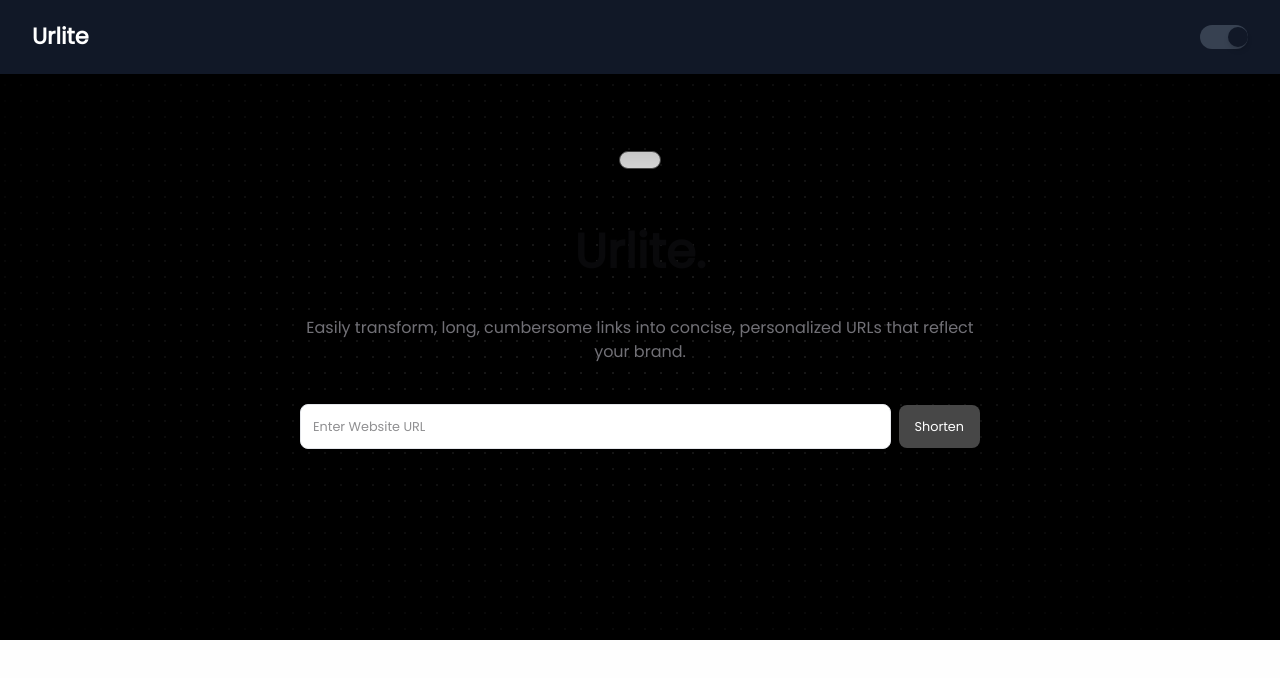
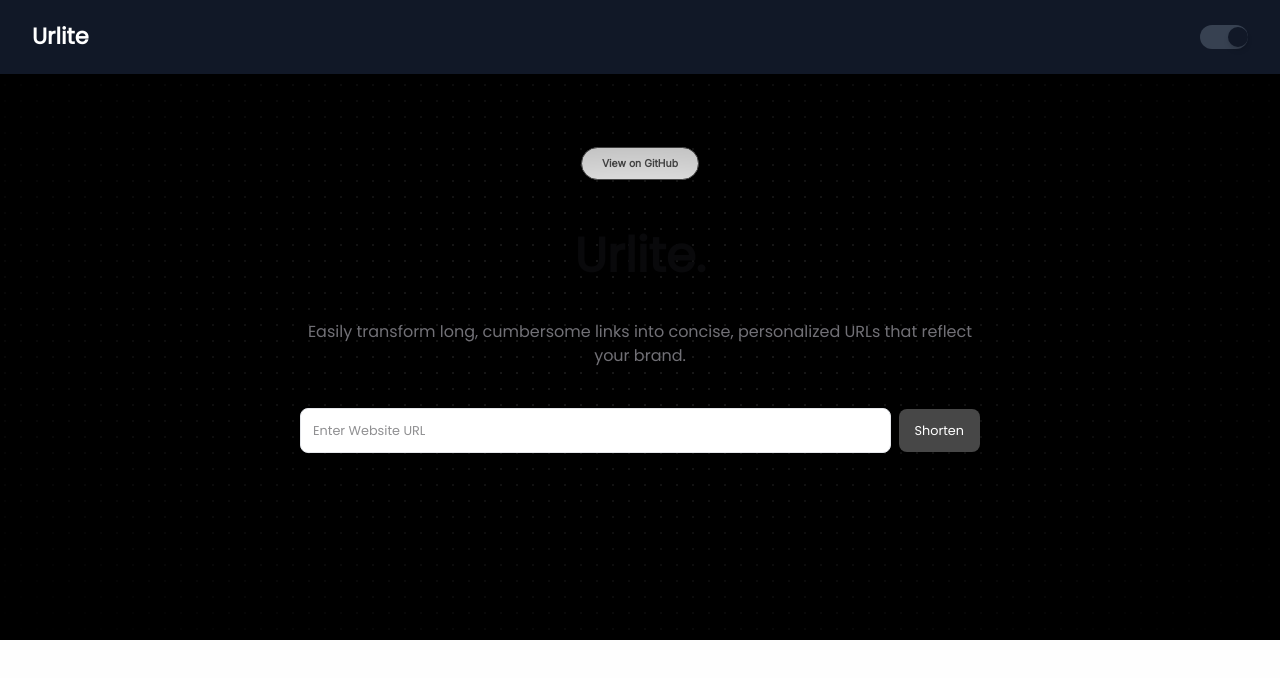
Before and after one commit to apreezofficial/Urlite, a React (Vite) app: page / in a window 1280 px wide. Shown: the top 678 px of the page. Built offline with nearby package versions, Linux system fonts and the light colour scheme.

Commit message:
Update Page.jsx

```diff
--- a/src/components/Page.jsx
+++ b/src/components/Page.jsx
@@ -1,6 +1,8 @@
 import React, { useState } from "react";
 import SvgIcons from "./icons/SvgIcons";
 import { motion } from "framer-motion";
+
+const API_KEY = "miAto5WsfZSmW8e5xVG4cTxhEgsZMTikJ8Mlrn6cIljzMv1fBFz9n9ZIXRiG"; // Replace with your secure method later
 
 const Page = () => {
     const [link, setLink] = useState("");
@@ -10,12 +12,11 @@ const Page = () => {
     const [shortenedLink, setShortenedLink] = useState("");
     const [iconType, setIconType] = useState("copy");
 
-    const handleLinkChange = e => {
+    const handleLinkChange = (e) => {
         setLink(e.target.value);
     };
 
     const handleShortenClick = async () => {
-        // yh, wtf understands regex? ai :)
         const isValidLink =
             /^(https?:\/\/)?([a-zA-Z0-9-]+\.)+[a-zA-Z]{2,6}(\/[^\s]*)?(\?[^\s]*)?(#[^\s]*)?$/.test(
                 link
@@ -30,7 +31,7 @@ const Page = () => {
                 const response = await fetch("https://api.tinyurl.com/create", {
                     method: "POST",
                     headers: {
-                        Authorization: `Bearer ${import.meta.env.VITE_API_KEY}`,
+                        Authorization: `Bearer ${API_KEY}`,
                         "Content-Type": "application/json"
                     },
                     body: JSON.stringify({ url: link })
@@ -41,13 +42,18 @@ const Page = () => {
                 }
 
                 const data = await response.json();
-                setShortenedLink(data.data.tiny_url);
+                const tinyUrl = data?.data?.tiny_url;
+
+                if (tinyUrl) {
+                    setShortenedLink(tinyUrl);
                     setLink("");
                     setMessage("Link successfully shortened!");
+                } else {
+                    throw new Error("Invalid API response");
+                }
             } catch (error) {
                 setMessage(
-                    "Failed to shorten the link. Please try again. " +
-                        error.message
+                    "Failed to shorten the link. Please try again. " + error.message
                 );
                 setMessageType("error");
             } finally {
@@ -65,6 +71,7 @@ const Page = () => {
         navigator.clipboard.writeText(shortenedLink).then(() => {
             console.log("Link copied to clipboard!");
         });
+
         setTimeout(() => {
             setIconType("copy");
         }, 2000);
@@ -90,12 +97,13 @@ const Page = () => {
                             transition={{ duration: 0.5 }}
                             className="border border-1 border-[#545454] text-[#525252] rounded-3xl px-5 py-2 z-40 text-[0.65rem] font-inter inline-block bg-[#fefefe] font-semibold"
                         >
+                            View on GitHub
                         </motion.a>
                     </div>
                     <motion.h1
                         initial="hidden"
                         animate="visible"
-                        transition={{ duration: 0.5, delay : 0.3 }}
+                        transition={{ duration: 0.5, delay: 0.3 }}
                         variants={variants}
                         className="font-[900] text-[2.6rem] md:text-[3rem] z-40"
                     >
@@ -106,8 +114,9 @@ const Page = () => {
                         animate="visible"
                         variants={variants}
                         transition={{ duration: 0.5, delay: 0.6 }}
-                    className="text-[1rem] text-[#717076] font-medium z-40 md:mb-3">
-                        Easily transform, long, cumbersome links into concise,
+                        className="text-[1rem] text-[#717076] font-medium z-40 md:mb-3"
+                    >
+                        Easily transform long, cumbersome links into concise,
                         personalized URLs that reflect your brand.
                     </motion.p>
                     <motion.div
@@ -115,10 +124,11 @@ const Page = () => {
                         animate="visible"
                         variants={variants}
                         transition={{ duration: 0.5, delay: 0.9 }}
-                    className="flex items-center justify-center space-x-2">
+                        className="flex items-center justify-center space-x-2"
+                    >
                         <input
                             type="url"
-                            className="border border-1 rounded-lg w-full p-3 text-[0.8rem] font-medium focus: outline-2 focus:outline-[#474747] placeholder:text-[#909092] z-40"
+                            className="border border-1 rounded-lg w-full p-3 text-[0.8rem] font-medium focus:outline-2 focus:outline-[#474747] placeholder:text-[#909092] z-40"
                             value={link}
                             onChange={handleLinkChange}
                             placeholder="Enter Website URL"
@@ -136,7 +146,7 @@ const Page = () => {
                         </button>
                     </motion.div>
 
-                    {/* Show the success or error message */}
+                    {/* Show success or error message */}
                     {message && (
                         <p
                             className={`text-[0.8rem] z-40 mt-2 ${
```
Lines whose indentation alone changed are shown as unchanged.
